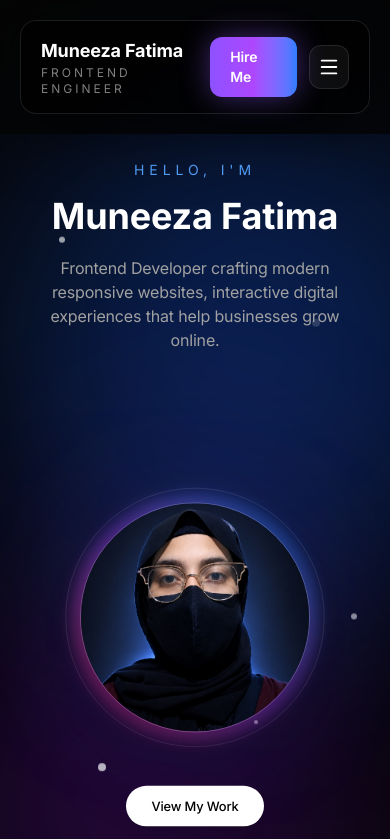
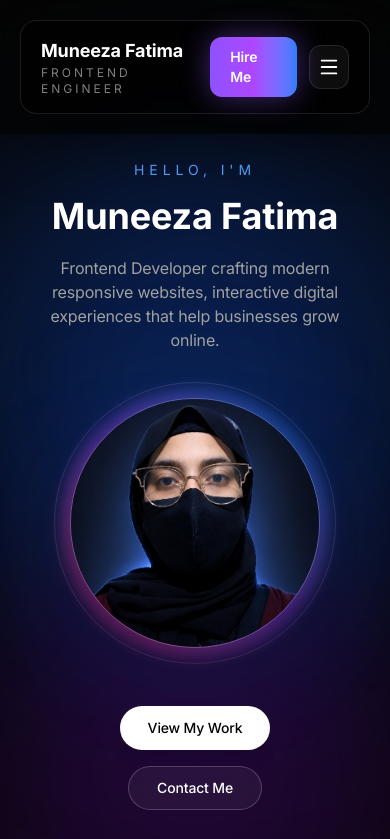
Before and after one commit to Muneeza-Fatima/My-Final-Portfolio, a Next.js app: page / in a window 390 px wide. Shown: the top 839 px of the page. Built offline with nearby package versions, Linux system fonts and the light colour scheme.

Commit message:
Optimize hero background for mobile

```diff
--- a/features/hero/hero-background.tsx
+++ b/features/hero/hero-background.tsx
@@ -1,6 +1,8 @@
 "use client";
 
 import { motion } from "framer-motion";
+import { useEffect, useState } from "react";
+
 
 const particles = [
   { size: "h-1.5 w-1.5", left: "15%", top: "25%" },
@@ -10,8 +12,51 @@ const particles = [
   { size: "h-1.5 w-1.5", left: "90%", top: "60%" },
 ];
 
+
 export function HeroBackground() {
+
+
+  const [isMobile, setIsMobile] = useState(
+    typeof window !== "undefined" &&
+    window.innerWidth < 768
+  );
+
+
+
+  useEffect(() => {
+
+    const handleResize = () => {
+
+      setIsMobile(
+        window.innerWidth < 768
+      );
+
+    };
+
+
+    window.addEventListener(
+      "resize",
+      handleResize
+    );
+
+
+    return () => {
+
+      window.removeEventListener(
+        "resize",
+        handleResize
+      );
+
+    };
+
+
+  }, []);
+
+
+
+
   return (
+
     <div
       className="
         pointer-events-none
@@ -22,18 +67,30 @@ export function HeroBackground() {
         bg-[#050505]
       "
     >
+
+
+
       {/* Blue Glow */}
 
       <motion.div
-        animate={{
-          x: [0, 60, 0],
-          y: [0, -30, 0],
+
+        animate={
+          isMobile
+            ? undefined
+            : {
+                x:[0,60,0],
+                y:[0,-30,0],
+              }
+        }
+
+
+        transition={{
+          duration:14,
+          repeat:Infinity,
+          ease:"easeInOut",
         }}
-        transition={{
-          duration: 14,
-          repeat: Infinity,
-          ease: "easeInOut",
-        }}
+
+
         className="
           absolute
           left-1/2
@@ -47,20 +104,34 @@ export function HeroBackground() {
           transform-gpu
           will-change-transform
         "
+
       />
+
+
+
 
       {/* Purple Glow */}
 
       <motion.div
-        animate={{
-          x: [0, -50, 0],
-          y: [0, 40, 0],
+
+
+        animate={
+          isMobile
+            ? undefined
+            : {
+                x:[0,-50,0],
+                y:[0,40,0],
+              }
+        }
+
+
+        transition={{
+          duration:16,
+          repeat:Infinity,
+          ease:"easeInOut",
         }}
-        transition={{
-          duration: 16,
-          repeat: Infinity,
-          ease: "easeInOut",
-        }}
+
+
         className="
           absolute
           bottom-20
@@ -74,23 +145,51 @@ export function HeroBackground() {
           transform-gpu
           will-change-transform
         "
+
       />
 
-      {/* Particles */}
 
-      {particles.map((particle, index) => (
+
+
+
+      {/* Particles Desktop Only */}
+
+
+      {!isMobile && (
+
+        <>
+          {particles.map((particle,index)=>(
+
+
             <motion.span
+
               key={index}
+
+
               animate={{
-            y: [0, -35, 0],
-            opacity: [0.15, 0.7, 0.15],
+                y:[
+                  0,
+                  -35,
+                  0,
+                ],
+
+                opacity:[
+                  0.15,
+                  0.7,
+                  0.15,
+                ],
               }}
+
+
               transition={{
-            duration: 5 + index,
-            repeat: Infinity,
-            ease: "easeInOut",
-            delay: index,
+                duration:5 + index,
+                repeat:Infinity,
+                ease:"easeInOut",
+                delay:index,
               }}
+
+
+
               className={`
                 absolute
                 ${particle.size}
@@ -99,12 +198,25 @@ export function HeroBackground() {
                 transform-gpu
                 will-change-transform
               `}
+
+
               style={{
-            left: particle.left,
-            top: particle.top,
+                left:particle.left,
+                top:particle.top,
               }}
+
             />
+
+
           ))}
+        </>
+
+      )}
+
+
+
     </div>
+
   );
+
 }
--- a/features/hero/hero.tsx
+++ b/features/hero/hero.tsx
@@ -1,6 +1,6 @@
 "use client";
 
-import { useRef } from "react";
+import { useRef, useEffect, useState } from "react";
 
 import {
   motion,
@@ -21,42 +21,76 @@ export function Hero() {
 
   const heroRef = useRef<HTMLDivElement>(null);
 
+  const [isMobile, setIsMobile] = useState(false);
+
+
+  useEffect(() => {
+
+    const checkMobile = () => {
+      setIsMobile(window.innerWidth < 768);
+    };
+
+    checkMobile();
+
+    window.addEventListener(
+      "resize",
+      checkMobile
+    );
+
+    return () => {
+      window.removeEventListener(
+        "resize",
+        checkMobile
+      );
+    };
+
+  }, []);
+
+
 
   const { scrollYProgress } = useScroll({
     target: heroRef,
-    offset: [
+    offset:[
       "start start",
       "end start",
     ],
   });
 
 
+
   const textY = useTransform(
     scrollYProgress,
-    [0, 0.7],
-    [0, 0]
+    [0,0.7],
+    [0,0]
   );
 
 
   const textOpacity = useTransform(
     scrollYProgress,
-    [0, 0.7],
-    [1, 1]
+    [0,0.7],
+    [1,1]
   );
+
 
 
   const imageY = useTransform(
     scrollYProgress,
-    [0, 0.8],
-    [80, -80]
+    [0,0.8],
+    isMobile
+      ? [0,0]
+      : [80,-80]
   );
+
 
 
   const imageScale = useTransform(
     scrollYProgress,
-    [0, 0.7],
-    [0.92, 1]
+    [0,0.7],
+    isMobile
+      ? [1,1]
+      : [0.92,1]
   );
+
 
 
   return (
@@ -74,19 +108,35 @@ export function Hero() {
       "
     >
 
+
       <HeroBackground />
 
 
+
+      {!isMobile && (
+
         <motion.div
+
           animate={{
-          scale:[1,1.15,1],
-          opacity:[0.18,0.35,0.18],
+            scale:[
+              1,
+              1.15,
+              1,
+            ],
+
+            opacity:[
+              0.18,
+              0.35,
+              0.18,
+            ],
           }}
+
           transition={{
             duration:8,
             repeat:Infinity,
             ease:"easeInOut",
           }}
+
           className="
             absolute
             left-1/2
@@ -98,15 +148,26 @@ export function Hero() {
             bg-purple-500/20
             blur-3xl
           "
+
         />
+
+      )}
+
+
+
 
 
       <div
         ref={heroRef}
-        className="relative z-20"
+        className="
+          relative
+          z-20
+        "
       >
 
+
         <Container>
+
 
           <div
             className="
@@ -123,6 +184,8 @@ export function Hero() {
             "
           >
 
+
+
             <div
               className="
                 flex
@@ -134,24 +197,33 @@ export function Hero() {
             >
 
 
+
               <motion.div
+
                 style={{
                   y:textY,
                   opacity:textOpacity,
                 }}
+
                 className="
                   relative
                   z-30
                   w-full
                 "
+
               >
 
+
+
                 <motion.p
+
                   initial={false}
+
                   animate={{
                     opacity:1,
                     y:0,
                   }}
+
                   className="
                     mb-4
                     text-sm
@@ -159,24 +231,30 @@ export function Hero() {
                     tracking-[0.35em]
                     text-blue-400
                   "
+
                 >
                   Hello, I&apos;m
                 </motion.p>
 
 
 
+
                 <motion.h1
+
                   initial={{
                     opacity:0,
                     y:30,
                   }}
+
                   animate={{
                     opacity:1,
                     y:0,
                   }}
+
                   transition={{
                     duration:0.9,
                   }}
+
                   className="
                     text-4xl
                     font-bold
@@ -185,24 +263,31 @@ export function Hero() {
                     md:text-7xl
                     lg:text-8xl
                   "
+
                 >
                   Muneeza Fatima
                 </motion.h1>
 
 
 
+
+
                 <motion.p
+
                   initial={{
                     opacity:0,
                     y:20,
                   }}
+
                   animate={{
                     opacity:1,
                     y:0,
                   }}
+
                   transition={{
                     delay:0.25,
                   }}
+
                   className="
                     mx-auto
                     mt-5
@@ -213,22 +298,31 @@ export function Hero() {
                     lg:max-w-3xl
                     lg:text-xl
                   "
+
                 >
+
                   Frontend Developer crafting modern
                   responsive websites, interactive digital
                   experiences that help businesses grow online.
+
                 </motion.p>
+
 
 
               </motion.div>
 
 
 
+
+
+
               <motion.div
+
                 style={{
                   y:imageY,
                   scale:imageScale,
                 }}
+
 
                 initial={{
                   opacity:0,
@@ -236,17 +330,26 @@ export function Hero() {
                   y:50,
                 }}
 
+
                 animate={{
                   opacity:1,
                   scale:1,
                   y:0,
                 }}
 
+
                 transition={{
-                  duration:1.3,
-                  delay:0.9,
+
+                  duration:
+                    isMobile ? 0.5 : 1.3,
+
+                  delay:
+                    isMobile ? 0 : 0.9,
+
                   ease:"easeOut",
+
                 }}
+
 
                 className="
                   mt-10
@@ -257,9 +360,13 @@ export function Hero() {
                   lg:mt-8
                   xl:mt-10
                 "
+
               >
 
+
+
                 <HeroImage />
+
 
 
                 <div className="mt-12 lg:mt-14">
@@ -267,19 +374,27 @@ export function Hero() {
                 </div>
 
 
+
                 <div className="mt-10 lg:mt-12">
                   <HeroTrust />
                 </div>
 
 
+
               </motion.div>
+
+
 
 
             </div>
 
+
+
           </div>
 
+
         </Container>
+
 
       </div>
 
@@ -287,4 +402,5 @@ export function Hero() {
     </Section>
 
   );
+
 }
```
Lines whose indentation alone changed are shown as unchanged.
